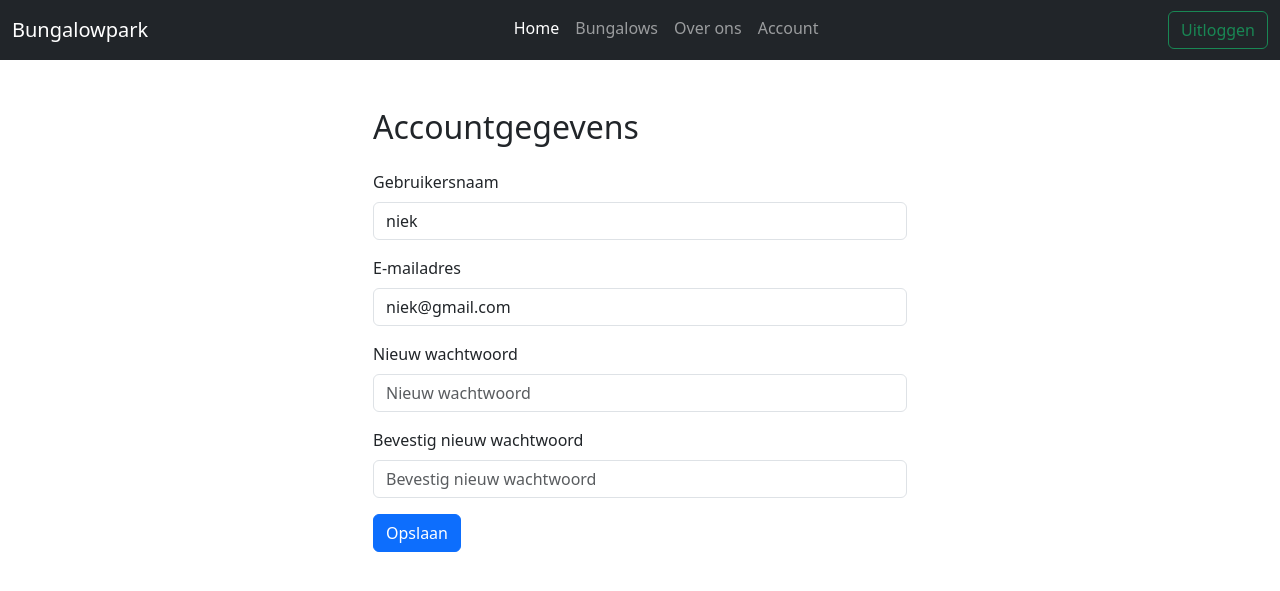
After one commit to niekKq/webtechnew, a Flask app: page /account in a window 1280 px wide. The commit adds this page. Shown: the top 591 px of the page. Run offline with Flask 3, Linux system fonts and the light colour scheme; a user stored in the database is signed in.

Commit message:
Account management functionaliteit toegevoegd

```diff
--- a/webapp/main/forms.py
+++ b/webapp/main/forms.py
@@ -1,3 +1,4 @@
+from typing import Optional
 from flask_wtf import FlaskForm
 from wtforms import StringField, PasswordField, SubmitField, BooleanField
 from wtforms.validators import DataRequired, Length, Email, EqualTo, ValidationError
@@ -29,3 +30,10 @@ class InfoForm(FlaskForm):
     )
     wachtwoord = PasswordField("wachtwoord: ", validators=[DataRequired()])
     submit = SubmitField("Submit")
+
+class AccountForm(FlaskForm):
+    username = StringField('Nieuwe gebruikersnaam')
+    email = StringField('Nieuw e-mailadres', validators=[Email()])
+    password = PasswordField('Nieuw wachtwoord', validators=[EqualTo('confirm_password', message='Wachtwoorden moeten overeenkomen')])
+    confirm_password = PasswordField('Bevestig nieuw wachtwoord')
+    submit = SubmitField('Opslaan')
--- /dev/null
+++ b/webapp/main/templates/account.html
@@ -0,0 +1,41 @@
+{% extends "base.html" %}
+{% block title %}Account{% endblock %}
+{% block main %}
+<div class="container mt-5">
+  <div class="row justify-content-center">
+    <div class="col-md-6">
+      <h2 class="mb-4">Accountgegevens</h2>
+      <form method="post">
+        {{ form.hidden_tag() }}
+        <div class="mb-3">
+          <label for="username" class="form-label">Gebruikersnaam</label>
+          <input type="text" class="form-control" id="username" name="username" value="{{ current_user.username }}" readonly>
+        </div>
+        <div class="mb-3">
+          <label for="email" class="form-label">E-mailadres</label>
+          <input type="email" class="form-control" id="email" name="email" value="{{ current_user.email }}" readonly>
+        </div>
+        <div class="mb-3">
+          <label for="password" class="form-label">Nieuw wachtwoord</label>
+          <input type="password" class="form-control" id="password" name="password" placeholder="Nieuw wachtwoord">
+          {% if form.password.errors %}
+          <div class="text-danger">
+            {{ form.password.errors[0] }}
+          </div>
+          {% endif %}
+        </div>
+        <div class="mb-3">
+          <label for="confirm_password" class="form-label">Bevestig nieuw wachtwoord</label>
+          <input type="password" class="form-control" id="confirm_password" name="confirm_password" placeholder="Bevestig nieuw wachtwoord">
+          {% if form.confirm_password.errors %}
+          <div class="text-danger">
+            {{ form.confirm_password.errors[0] }}
+          </div>
+          {% endif %}
+        </div>
+        <button type="submit" class="btn btn-primary">Opslaan</button>
+      </form>
+    </div>
+  </div>
+</div>
+{% endblock %}
--- a/webapp/main/templates/base.html
+++ b/webapp/main/templates/base.html
@@ -40,7 +40,7 @@
             <a class="nav-link" href="/about">Over ons</a>
           </li>
           <li class="nav-item">
-            <a class="nav-link" href="/admin">Admin</a>
+            <a class="nav-link" href="/account">Account</a>
           </li>
         </ul>
         <a class="nav-link" href="{{ url_for('main.logout') }}">
--- a/webapp/main/views.py
+++ b/webapp/main/views.py
@@ -1,9 +1,9 @@
 import bcrypt
-from flask import Blueprint, flash, redirect, render_template, session, url_for
+from flask import Blueprint, flash, redirect, render_template, request, session, url_for
 import os
-from flask_login import login_user, logout_user
+from flask_login import current_user, login_required, login_user, logout_user
 from werkzeug.security import generate_password_hash, check_password_hash
-from webapp.main.forms import LoginForm, RegistrationForm
+from webapp.main.forms import AccountForm, LoginForm, RegistrationForm
 from webapp.models import User
 from webapp import db
 from time import sleep
@@ -13,22 +13,6 @@ main = Blueprint(
     __name__,
     template_folder=os.path.join(os.path.dirname(__file__), "templates"),
 )
-
-
-@main.route("/")
-def home():
-    return render_template("home.html")
-
-
-@main.route("/about")
-def about():
-    return render_template("about.html")
-
-
-@main.route("/bungalows")
-def bungalows():
-    return render_template("bungalows.html")
-
 
 @main.route("/logout")
 def logout():
@@ -70,5 +54,47 @@ def login():
             return redirect(url_for("main.home"))
         else:
             flash("Onjuiste gebruikersnaam of wachtwoord. Probeer het opnieuw.", "danger")
-            return redirect(url_for("main.login"))  # Redirect naar login pagina bij fout wachtwoord
+            return redirect(url_for("main.login"))
     return render_template("login.html", form=form)
+
+@main.route("/account", methods=["GET", "POST"])
+@login_required
+def account():
+    Succesvol = False
+    form = AccountForm()
+    if form.validate_on_submit():
+        if form.password.data != form.confirm_password.data:
+            flash("Het nieuwe wachtwoord en de bevestiging komen niet overeen. Probeer het opnieuw.", "danger")
+            return render_template("account.html", form=form, Succesvol=Succesvol)
+
+        if form.password.data:
+            current_user.password = generate_password_hash(form.password.data)
+            flash("Wachtwoord succesvol gewijzigd!", "success")
+        current_user.username = form.username.data
+        current_user.email = form.email.data
+        db.session.commit()
+        flash("Accountgegevens succesvol bijgewerkt!", "success")
+        Succesvol = True
+        session['Succesvol'] = True
+        return redirect(url_for("main.home"))
+    elif request.method == "GET":
+        form.username.data = current_user.username
+        form.email.data = current_user.email
+    return render_template("account.html", form=form, Succesvol=Succesvol)
+
+
+
+
+@main.route("/")
+def home():
+    Succesvol = session.pop('Succesvol', False)
+    return render_template("home.html", Succesvol=Succesvol)
+
+@main.route("/about")
+def about():
+    return render_template("about.html")
+
+
+@main.route("/bungalows")
+def bungalows():
+    return render_template("bungalows.html")
```
Also changed, not shown: webapp/main/templates/home.html (+5 -2 lines), instance/database.db.
